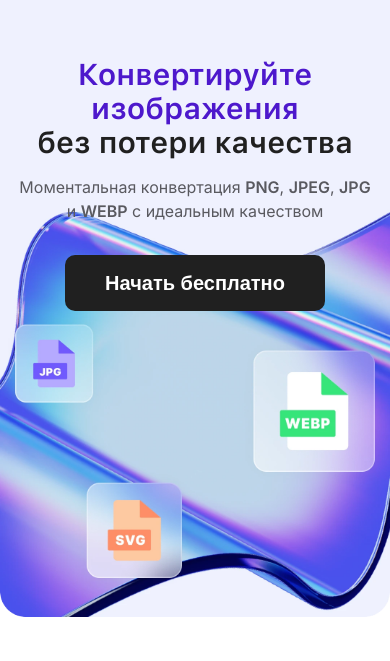
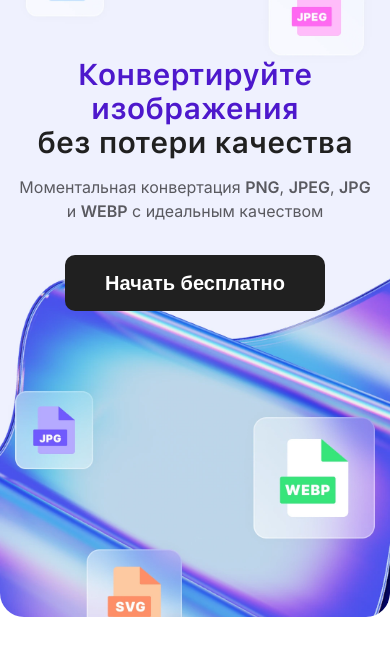
Before and after one commit to Garo1995/Pix-Mind, a plain HTML site: page index.html in a window 390 px wide. Shown: the part 183-844 px from the top of the page. Drawn offline with Linux system fonts and the light colour scheme.

Commit message:
Add files via upload

```diff
--- a/assets/css/home.css
+++ b/assets/css/home.css
@@ -112,7 +112,9 @@ p{
     padding: 200px 0;
     border-radius: 0 0 40px 40px;
 }
-
+.convert-main .container{
+    position: relative;
+}
 .convert-title{
     gap: 20px;
     margin-bottom: 40px;
@@ -130,11 +132,6 @@ p{
     margin-top: 16px;
     font-size: 20px;
 }
-
-
-
-
-
 
 
 .best-convector{
@@ -1460,9 +1457,3 @@ footer .container{
         object-position: right;
     }
 }
-
-@media (max-width: 480px){
-    .convert-fon {
-        background-position-y: bottom;
-    }
-}
```
